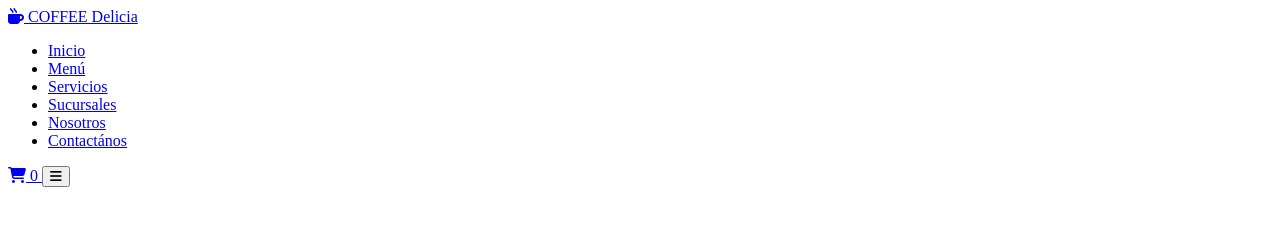
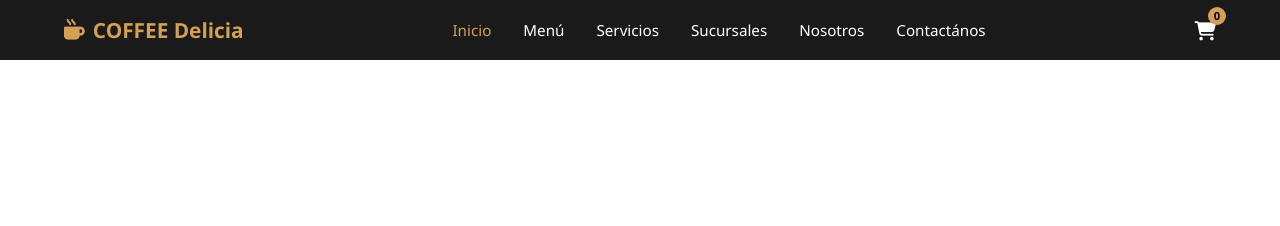
Before and after one commit to reynaldo441/proyecto, a plain HTML site: page index.html in a window 1280 px wide. Drawn offline with Linux system fonts and the light colour scheme.

Commit message:
Corregida ruta del archivo CSS

```diff
--- a/css/styles.css
+++ b/css/styles.css
@@ -0,0 +1,89 @@
+/* ===== RESET BÁSICO ===== */
+* {
+    margin: 0;
+    padding: 0;
+    box-sizing: border-box;
+    font-family: 'Segoe UI', sans-serif;
+}
+
+ul { list-style: none; }
+a { text-decoration: none; color: inherit; }
+
+/* ===== HEADER ===== */
+.cabecera {
+    background-color: #1a1a1a;
+    color: white;
+    padding: 1rem 0;
+    position: sticky;
+    top: 0;
+    z-index: 100;
+}
+
+.contenedor {
+    width: 90%;
+    max-width: 1200px;
+    margin: 0 auto;
+    display: flex;
+    align-items: center;
+    justify-content: space-between;
+}
+
+.logo {
+    font-size: 1.3rem;
+    font-weight: bold;
+    display: flex;
+    align-items: center;
+    gap: 0.5rem;
+    color: #d4a056;
+}
+
+.menu-navegacion ul {
+    display: flex;
+    gap: 2rem;
+}
+
+.menu-navegacion a {
+    font-size: 0.95rem;
+    transition: color 0.3s;
+}
+
+.menu-navegacion a:hover,
+.menu-navegacion a.activo {
+    color: #d4a056;
+}
+
+.carrito {
+    position: relative;
+    font-size: 1.2rem;
+}
+
+.contador {
+    position: absolute;
+    top: -10px;
+    right: -10px;
+    background: #d4a056;
+    color: black;
+    font-size: 0.7rem;
+    font-weight: bold;
+    width: 18px;
+    height: 18px;
+    border-radius: 50%;
+    display: flex;
+    align-items: center;
+    justify-content: center;
+}
+
+.menu-movil-btn {
+    display: none;
+    background: none;
+    border: none;
+    color: white;
+    font-size: 1.5rem;
+    cursor: pointer;
+}
+
+/* ===== RESPONSIVE ===== */
+@media (max-width: 768px) {
+    .menu-navegacion { display: none; }
+    .menu-movil-btn { display: block; }
+}
--- a/index.html
+++ b/index.html
@@ -4,7 +4,7 @@
     <meta charset="UTF-8">
     <meta name="viewport" content="width=device-width, initial-scale=1.0">
     <title>COFFEE Delicia</title>
-    <link rel="stylesheet" href="estilo.css">
+    <link rel="stylesheet" href="css/styles.css">
     <!-- Iconos opcionales -->
     <link rel="stylesheet" href="https://cdnjs.cloudflare.com/ajax/libs/font-awesome/6.4.0/css/all.min.css">
 </head>
```
